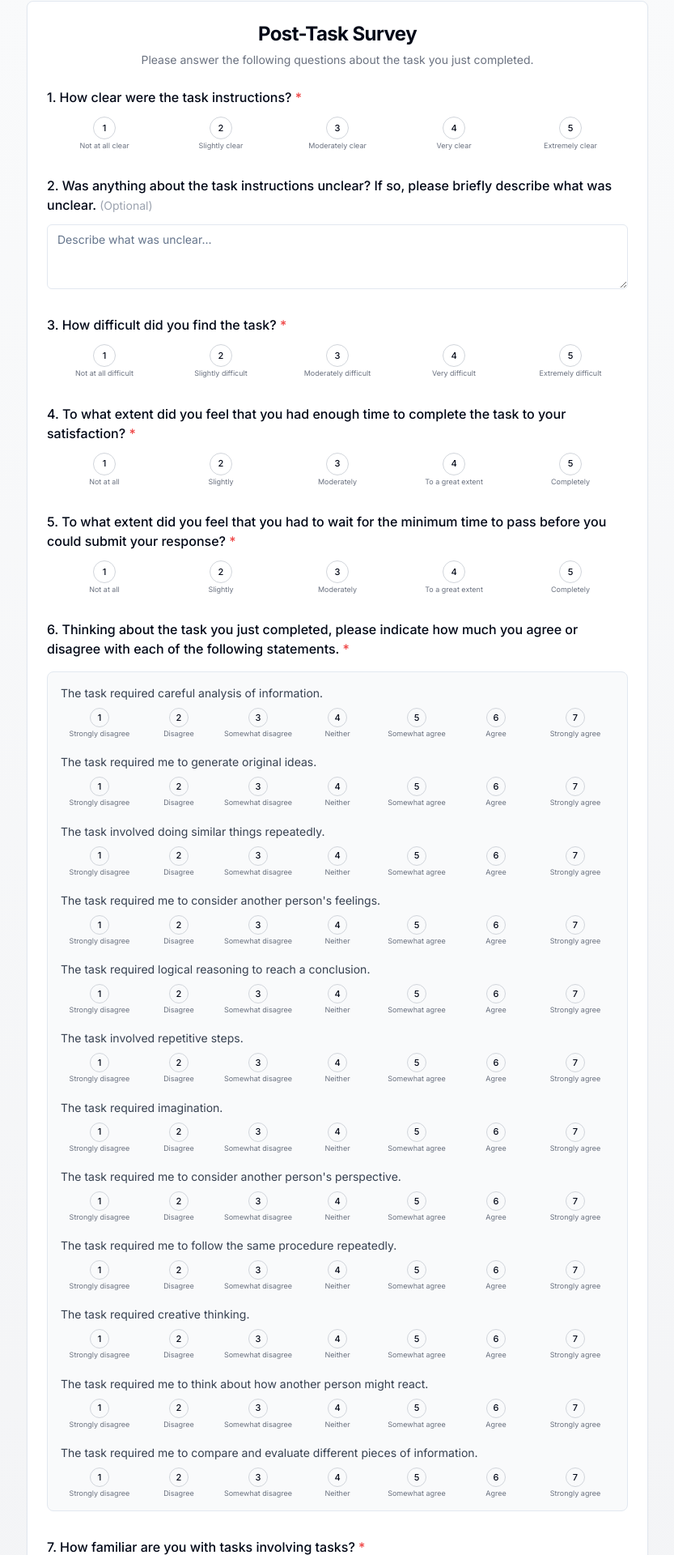
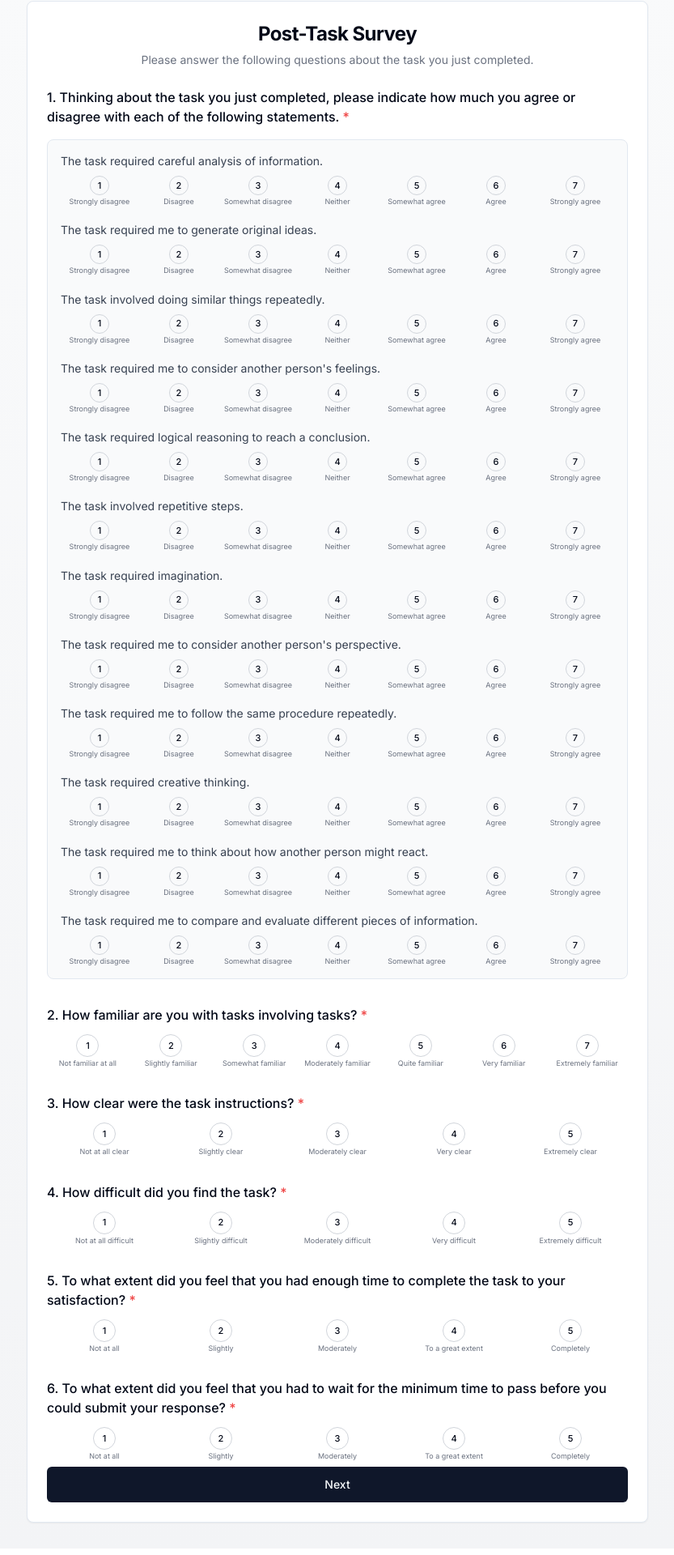
Before and after one commit to w4149/AI-Collaboration-Meaningful-Work, a Next.js app: page /post-task-survey in a window 1280 px wide. Shown: the part 31-1951 px from the top of the page at 81% size, without its empty margins (223-1056 px from the left). Built offline with nearby package versions, Linux system fonts and the light colour scheme.

Commit message:
调整post Task Survey 题目顺序

```diff
--- a/src/app/post-task-survey/page.tsx
+++ b/src/app/post-task-survey/page.tsx
@@ -241,56 +241,10 @@ export default function PostTaskSurveyPage() {
         </CardHeader>
 
         <CardContent className="space-y-8 pb-2">
-          {/* Q1: Clarity */}
-          <div className="space-y-3">
-            <Label className="text-base font-medium">
-              1. How clear were the task instructions? <span className="text-red-500">*</span>
-            </Label>
-            {renderRadioGroup('clarity', answers.clarity, CLARITY_OPTIONS, setClarity)}
-          </div>
-
-          {/* Q2: Unclear description (optional) */}
-          <div className="space-y-3">
-            <Label className="text-base font-medium">
-              2. Was anything about the task instructions unclear? If so, please briefly describe what was unclear.
-              <span className="text-sm text-gray-400 font-normal"> (Optional)</span>
-            </Label>
-            <Textarea
-              value={answers.unclearDescription || ''}
-              onChange={(e) => setAnswers((p) => ({ ...p, unclearDescription: e.target.value }))}
-              placeholder="Describe what was unclear..."
-              className="min-h-[80px]"
-            />
-          </div>
-
-          {/* Q3: Difficulty */}
-          <div className="space-y-3">
-            <Label className="text-base font-medium">
-              3. How difficult did you find the task? <span className="text-red-500">*</span>
-            </Label>
-            {renderRadioGroup('difficulty', answers.difficulty, DIFFICULTY_OPTIONS, setDifficulty)}
-          </div>
-
-          {/* Q4: Time */}
-          <div className="space-y-3">
-            <Label className="text-base font-medium">
-              4. To what extent did you feel that you had enough time to complete the task to your satisfaction? <span className="text-red-500">*</span>
-            </Label>
-            {renderRadioGroup('time', answers.timeSufficient, TIME_OPTIONS, setTime)}
-          </div>
-
-          {/* Q5: Wait time */}
-          <div className="space-y-3">
-            <Label className="text-base font-medium">
-              5. To what extent did you feel that you had to wait for the minimum time to pass before you could submit your response? <span className="text-red-500">*</span>
-            </Label>
-            {renderRadioGroup('waitTime', answers.waitTime, WAIT_TIME_OPTIONS, setWaitTime)}
-          </div>
-
-          {/* Q6: Cognitive load items */}
+          {/* Q1: Cognitive load items */}
           <div className="space-y-4">
             <Label className="text-base font-medium">
-              6. Thinking about the task you just completed, please indicate how much you agree or disagree with each of the following statements. <span className="text-red-500">*</span>
+              1. Thinking about the task you just completed, please indicate how much you agree or disagree with each of the following statements. <span className="text-red-500">*</span>
             </Label>
             <div className="space-y-5 bg-gray-50 p-4 rounded-lg border">
               {AGREEMENT_ITEMS.map((item) => (
@@ -322,12 +276,44 @@ export default function PostTaskSurveyPage() {
             </div>
           </div>
 
-          {/* Q7: Familiarity */}
+          {/* Q2: Familiarity */}
           <div className="space-y-3">
             <Label className="text-base font-medium">
-              7. How familiar are you with tasks involving {taskTypeLabel}? <span className="text-red-500">*</span>
+              2. How familiar are you with tasks involving {taskTypeLabel}? <span className="text-red-500">*</span>
             </Label>
             {renderRadioGroup('familiarity', answers.familiarity, FAMILIARITY_OPTIONS, setFamiliarity)}
+          </div>
+
+          {/* Q3: Clarity */}
+          <div className="space-y-3">
+            <Label className="text-base font-medium">
+              3. How clear were the task instructions? <span className="text-red-500">*</span>
+            </Label>
+            {renderRadioGroup('clarity', answers.clarity, CLARITY_OPTIONS, setClarity)}
+          </div>
+
+          {/* Q4: Difficulty */}
+          <div className="space-y-3">
+            <Label className="text-base font-medium">
+              4. How difficult did you find the task? <span className="text-red-500">*</span>
+            </Label>
+            {renderRadioGroup('difficulty', answers.difficulty, DIFFICULTY_OPTIONS, setDifficulty)}
+          </div>
+
+          {/* Q5: Time */}
+          <div className="space-y-3">
+            <Label className="text-base font-medium">
+              5. To what extent did you feel that you had enough time to complete the task to your satisfaction? <span className="text-red-500">*</span>
+            </Label>
+            {renderRadioGroup('time', answers.timeSufficient, TIME_OPTIONS, setTime)}
+          </div>
+
+          {/* Q6: Wait time */}
+          <div className="space-y-3">
+            <Label className="text-base font-medium">
+              6. To what extent did you feel that you had to wait for the minimum time to pass before you could submit your response? <span className="text-red-500">*</span>
+            </Label>
+            {renderRadioGroup('waitTime', answers.waitTime, WAIT_TIME_OPTIONS, setWaitTime)}
           </div>
 
           {error && (
```
